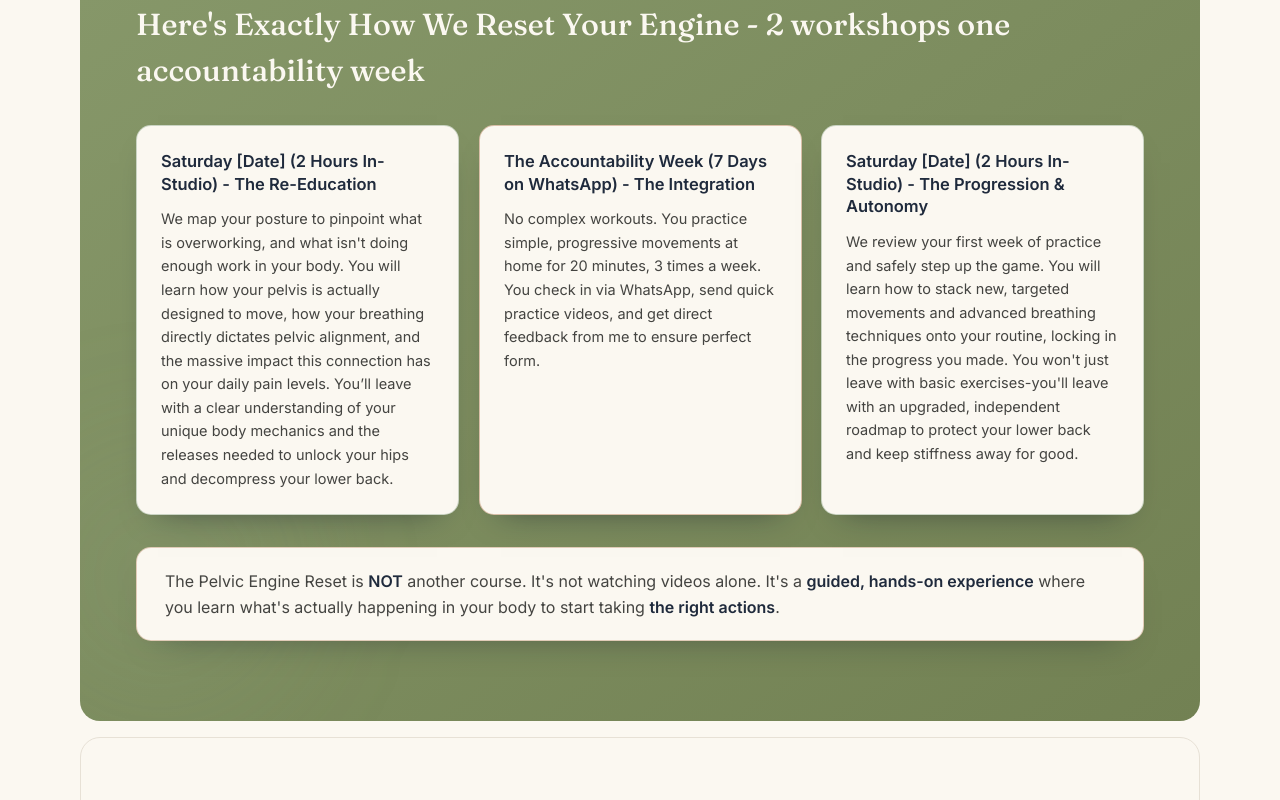
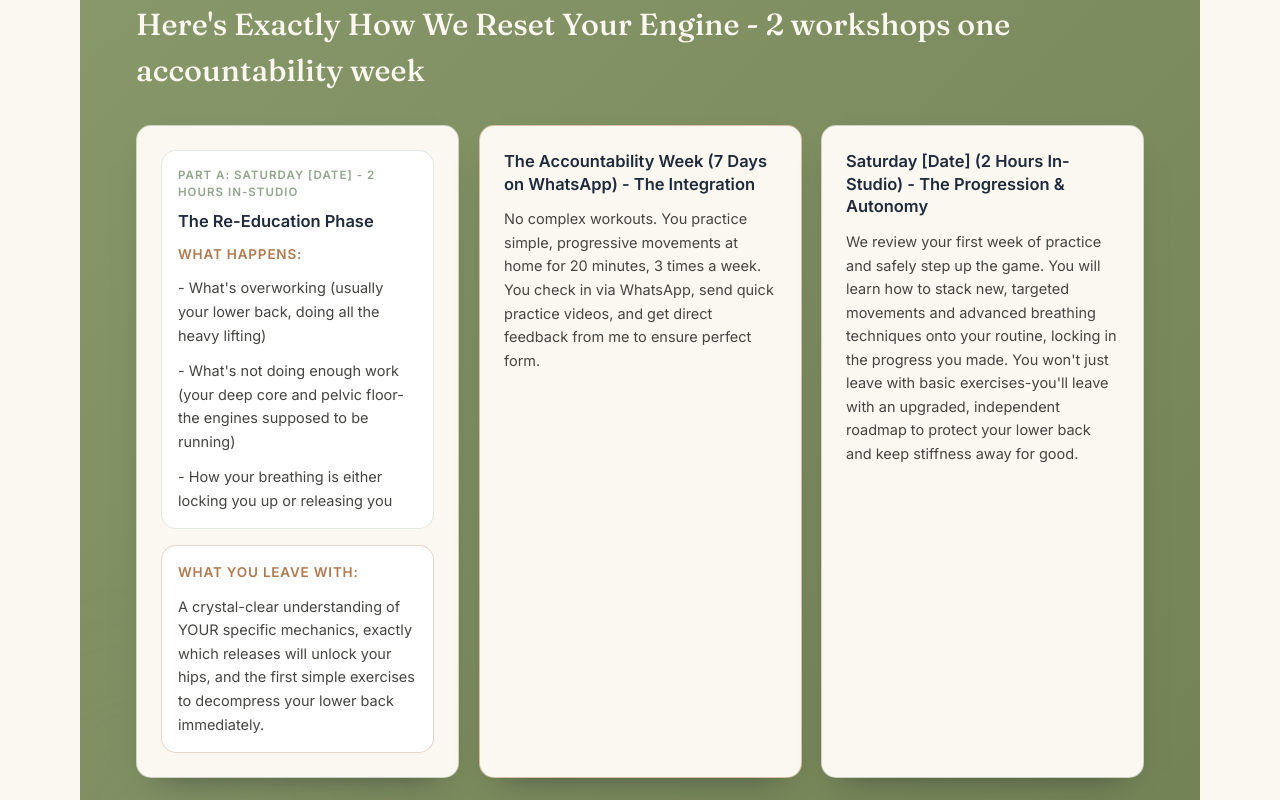
Before and after one commit to VinPOPFrance/James, a Next.js app: page /pelvic-engine-reset in a window 1280 px wide. Shown: the part 1200-2000 px from the top of the page. Built offline with nearby package versions, Linux system fonts and the light colour scheme; no server answers.

Commit message:
Revise content structure and enhance clarity on the Pelvic Engine Reset page, including detailed bullet points and outcomes for improved user understanding.

```diff
--- a/src/app/pelvic-engine-reset/page.tsx
+++ b/src/app/pelvic-engine-reset/page.tsx
@@ -19,9 +19,15 @@ export const metadata: Metadata = {
 
 const sprintBlocks = [
   {
-    title: "Saturday [Date] (2 Hours In-Studio) - The Re-Education",
-    body:
-      "We map your posture to pinpoint what is overworking, and what isn't doing enough work in your body. You will learn how your pelvis is actually designed to move, how your breathing directly dictates pelvic alignment, and the massive impact this connection has on your daily pain levels. You’ll leave with a clear understanding of your unique body mechanics and the releases needed to unlock your hips and decompress your lower back.",
+    title: "PART A: Saturday [Date] - 2 Hours In-Studio",
+    subtitle: "The Re-Education Phase",
+    bullets: [
+      "What's overworking (usually your lower back, doing all the heavy lifting)",
+      "What's not doing enough work (your deep core and pelvic floor-the engines supposed to be running)",
+      "How your breathing is either locking you up or releasing you",
+    ],
+    outcome:
+      "A crystal-clear understanding of YOUR specific mechanics, exactly which releases will unlock your hips, and the first simple exercises to decompress your lower back immediately.",
   },
   {
     title: "The Accountability Week (7 Days on WhatsApp) - The Integration",
@@ -139,12 +145,44 @@ export default function SubscriberPelvicEngineResetPage() {
                     index === 1 ? "border-copper/45" : "border-sage/45"
                   }`}
                 >
+                  {"subtitle" in block ? (
+                    <div className="space-y-4">
+                      <div className="rounded-card border border-sage/25 bg-white p-4">
+                        <p className="mb-2 text-[11.5px] font-semibold uppercase tracking-[0.09em] text-sage">
+                          {block.title}
+                        </p>
+                        <h3 className="mb-3 text-[1.03rem] font-semibold leading-snug text-navy">
+                          {block.subtitle}
+                        </h3>
+                        <p className="mb-3 text-[13.5px] font-semibold uppercase tracking-[0.06em] text-copper">
+                          What happens:
+                        </p>
+                        <ul className="space-y-3 text-[14.5px] leading-relaxed text-inkSoft">
+                          {block.bullets.map((item) => (
+                            <li key={item}>- {item}</li>
+                          ))}
+                        </ul>
+                      </div>
+
+                      <div className="rounded-card border border-copper/30 bg-white p-4">
+                        <p className="mb-3 text-[13.5px] font-semibold uppercase tracking-[0.06em] text-copper">
+                          What you leave with:
+                        </p>
+                        <p className="text-[14.5px] leading-relaxed text-inkSoft">
+                          {block.outcome}
+                        </p>
+                      </div>
+                    </div>
+                  ) : (
+                    <>
                       <h3 className="mb-3 text-[1.03rem] font-semibold leading-snug text-navy">
                         {block.title}
                       </h3>
                       <p className="text-[14.5px] leading-relaxed text-inkSoft">
                         {block.body}
                       </p>
+                    </>
+                  )}
                 </article>
               ))}
             </div>
```
Lines whose indentation alone changed are shown as unchanged.
